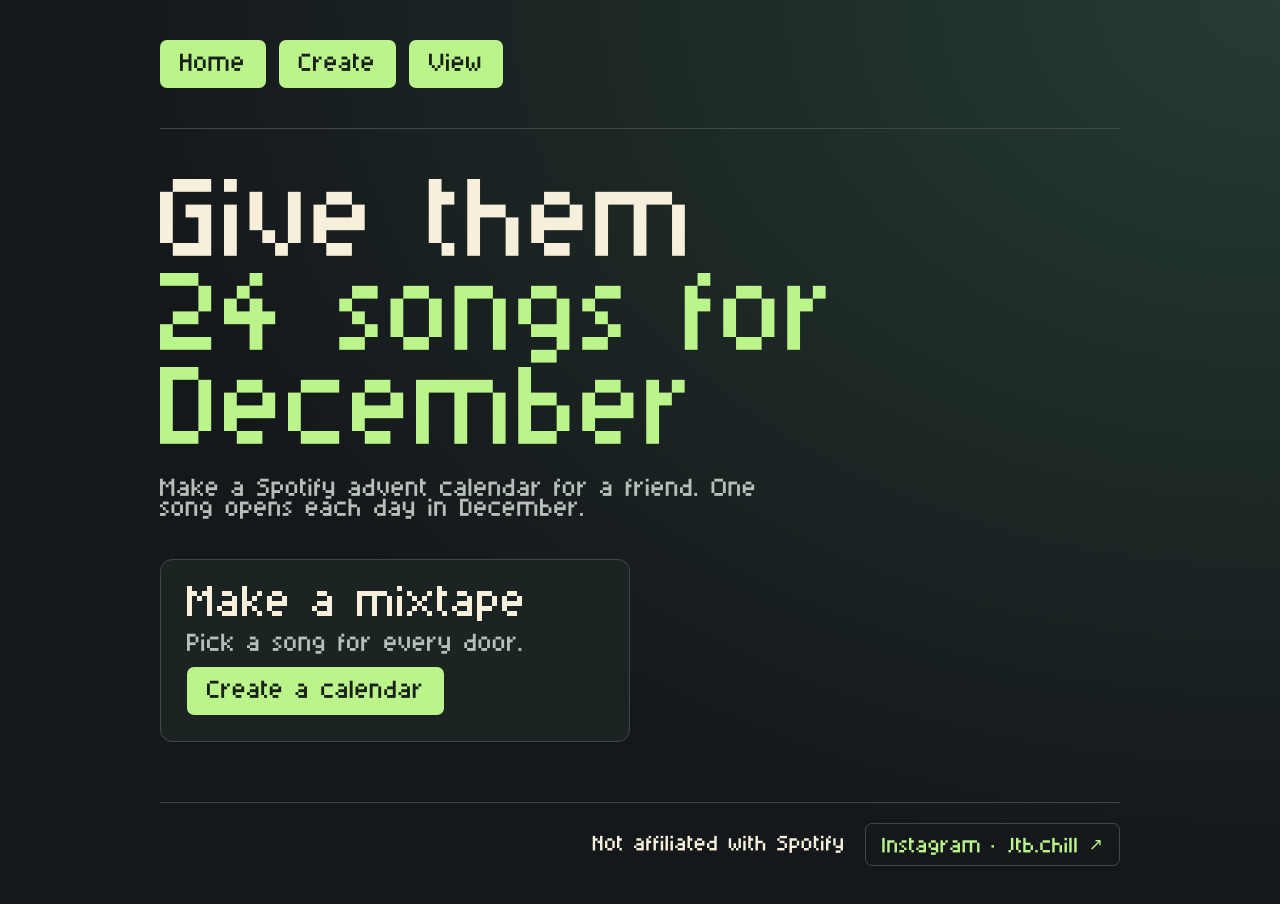
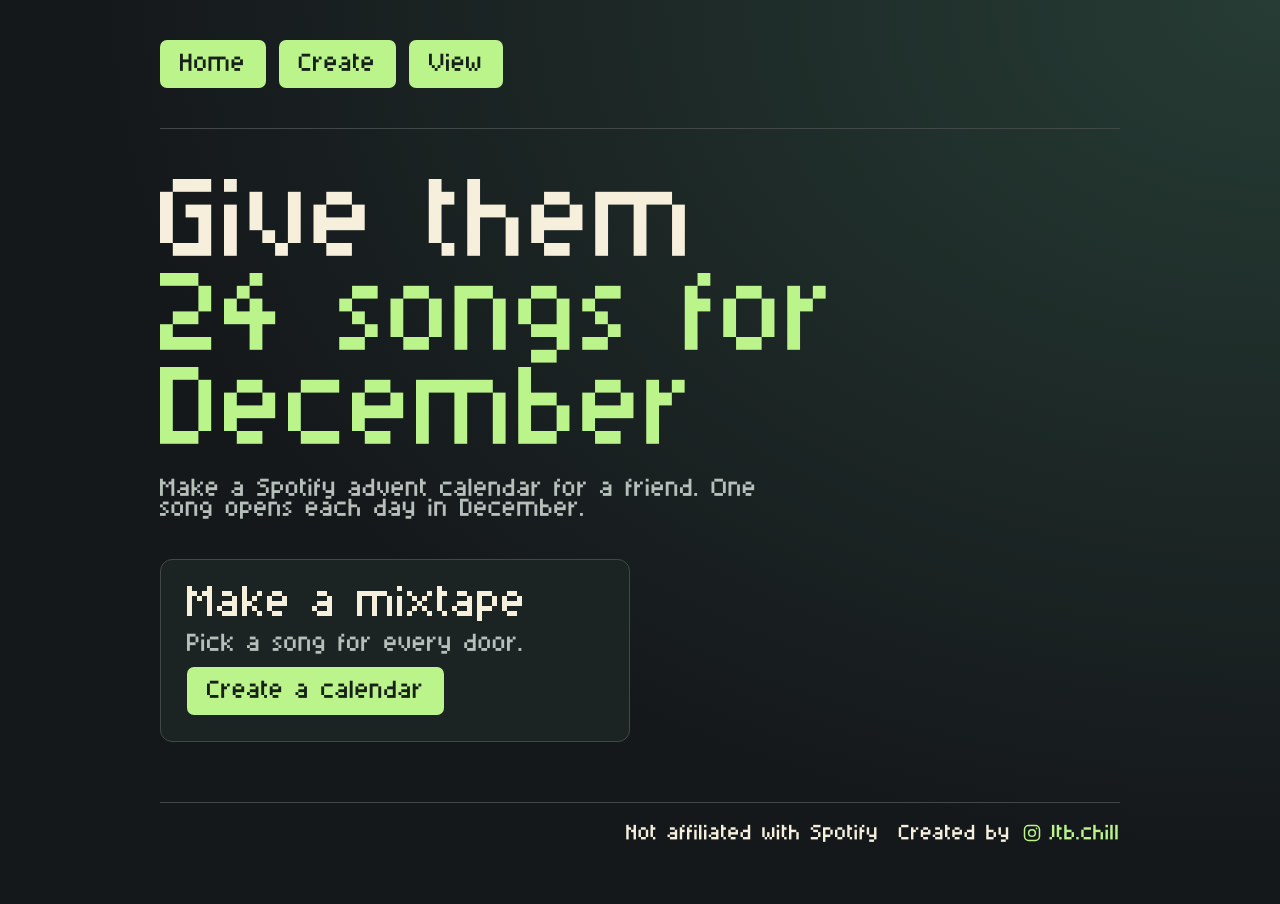
Before and after one commit to Sqwiglyy/spotify-advent, a website: page public/index.html in a window 1280 px wide. Drawn offline with Linux system fonts and the light colour scheme; files whose address does not match are found by name.

Commit message:
Use Instagram icon and handle in creator credit

```diff
--- a/public/index.html
+++ b/public/index.html
@@ -47,7 +47,7 @@
 </section>
 </section>
 <p id="status" role="status"></p>
-<footer style="display:flex;justify-content:flex-end;align-items:center;gap:1rem;flex-wrap:wrap;margin-top:3rem;padding-top:1rem;border-top:1px solid var(--line);font-size:.85rem"><span>Not affiliated with Spotify</span><a href="https://www.instagram.com/jtb.chill/" target="_blank" rel="noopener noreferrer" aria-label="Jtb.chill on Instagram" style="display:inline-flex;align-items:center;gap:.4rem;text-decoration:none;border:1px solid var(--line);border-radius:7px;padding:.5rem .8rem">Instagram · Jtb.chill ↗</a></footer>
+<footer style="display:flex;justify-content:flex-end;align-items:center;gap:1rem;flex-wrap:wrap;margin-top:3rem;padding-top:1rem;border-top:1px solid var(--line);font-size:.85rem"><span>Not affiliated with Spotify</span><span style="display:inline-flex;align-items:center;gap:.55rem">Created by <a href="https://www.instagram.com/jtb.chill/" target="_blank" rel="noopener noreferrer" aria-label="Jtb.chill on Instagram" style="display:inline-flex;align-items:center;gap:.4rem;text-decoration:none"><svg xmlns="http://www.w3.org/2000/svg" width="20" height="20" viewBox="0 0 24 24" fill="none" stroke="currentColor" stroke-width="1.8" aria-hidden="true"><rect x="3" y="3" width="18" height="18" rx="5"/><circle cx="12" cy="12" r="4"/><circle cx="17.5" cy="6.5" r="1" fill="currentColor" stroke="none"/></svg><span>Jtb.chill</span></a></span></footer>
 </main>
 <dialog aria-labelledby="track-title">
 <div class="dialog-top"><h2 id="track-title"></h2><form method="dialog"><button aria-label="Close door">×</button></form></div>
```
